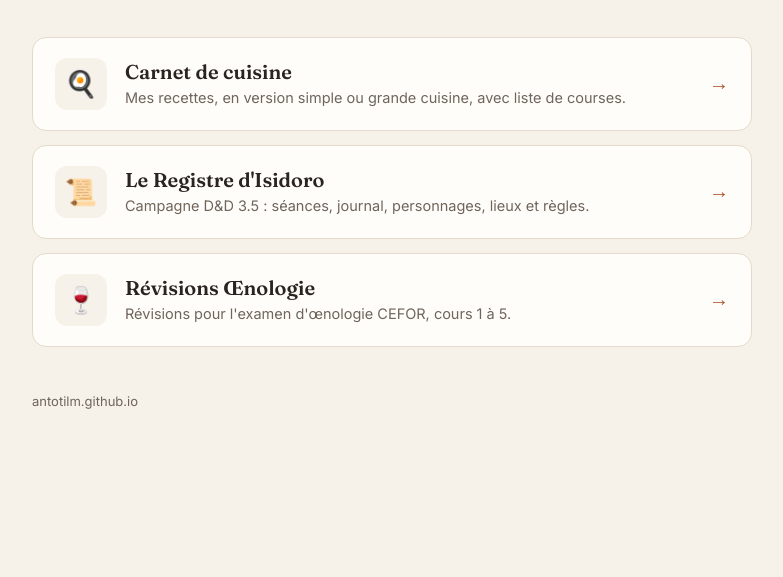
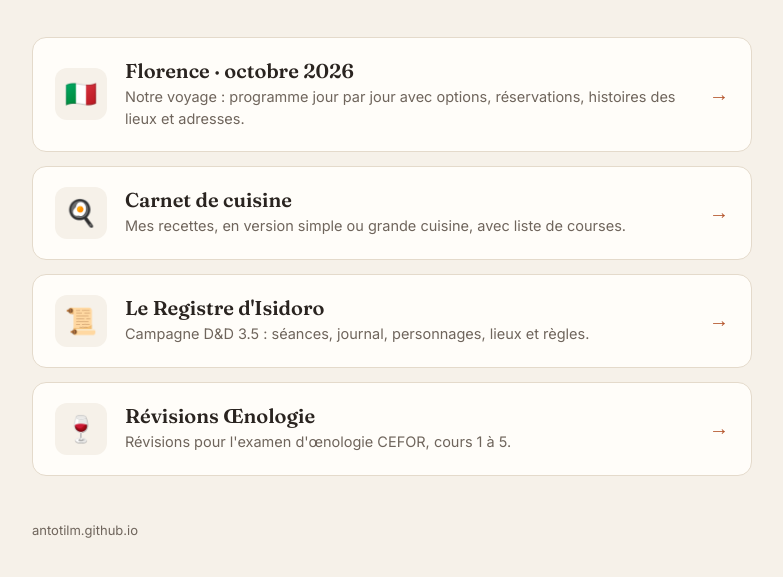
Before and after one commit to AntoTilm/AntoTilm.github.io, a plain HTML site: page index.html in a window 1280 px wide. Shown: the part 195-772 px from the top of the page, without its empty margins (248-1031 px from the left). Drawn offline with Linux system fonts and the light colour scheme.

Commit message:
Mise à jour du 06-10-2026 23:23

```diff
--- a/index.html
+++ b/index.html
@@ -59,6 +59,11 @@
 
   <!-- Pour ajouter un site : copier un bloc <li> et changer le lien, l'icône, le titre et la description. -->
   <ul>
+    <li><a class="site" href="/florence/">
+      <span class="icone" aria-hidden="true">🇮🇹</span>
+      <span><h2>Florence · octobre 2026</h2><p>Notre voyage : programme jour par jour avec options, réservations, histoires des lieux et adresses.</p></span>
+      <span class="fleche" aria-hidden="true">→</span>
+    </a></li>
     <li><a class="site" href="/cuisine/">
       <span class="icone" aria-hidden="true">🍳</span>
       <span><h2>Carnet de cuisine</h2><p>Mes recettes, en version simple ou grande cuisine, avec liste de courses.</p></span>
```
